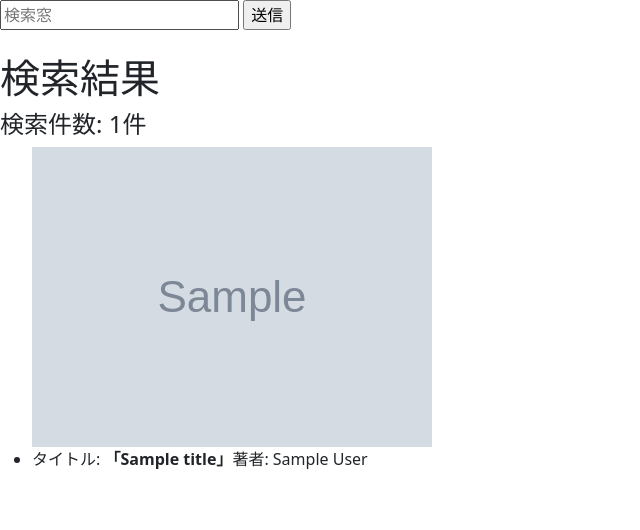
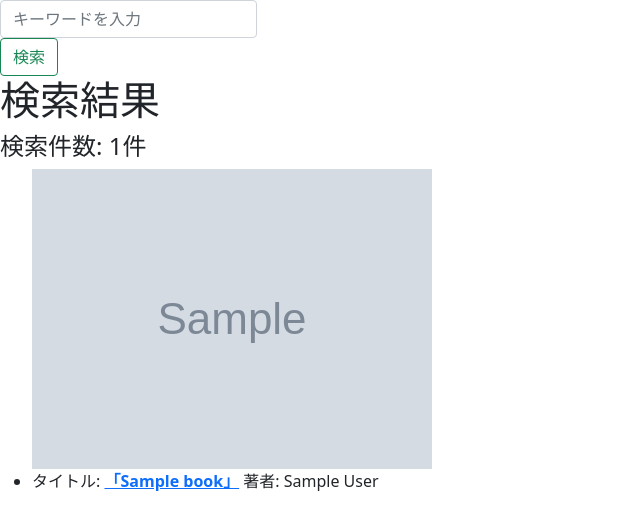
Before and after one commit to yamamotoeigo/BookShelfProject, a Flask app: template templates/search.html in a window 1280 px wide. Shown: the top 530 px of the page, without its empty margins (0-640 px from the left). Run offline with Flask 2, Linux system fonts and the light colour scheme; the template is opened without the code that fills it: most values are stand-ins (such as "Sample title", 1, 10 or a date in 2020); grey boxes marked "Sample" are stand-in pictures.

Commit message:
"詳細ページを実装"

```diff
--- a/app.py
+++ b/app.py
@@ -4,9 +4,14 @@ import requests, jsonify
 app = Flask(__name__)
 url = 'https://www.googleapis.com/books/v1/volumes?q='
 
+# グローバル変数
+books = []
+
+
 @app.route("/")
 def hello_world():
     return "<h1>Hello Flask!</h1>"
+
 
 @app.route('/post', methods=["GET", "POST"])
 def post():
@@ -15,53 +20,65 @@ def post():
     elif request.method == "POST":
         return render_template("post.html", username=request.form['username'], content=request.form['content'])
 
+
+# 本検索ページ
 @app.route('/search', methods=["GET", "POST"])
 def search():
     if request.method == "GET":
-        return render_template('search.html')
+        return render_template('/search.html')
 
     if request.method == "POST":
-        q = request.form['isbn']
-        # json
-        bookData = getBook(q)
-        # title = bookData["items"][0]["volumeInfo"]["title"]
-        # authors = bookData["items"][0]["volumeInfo"]["authors"][0]
-        # image = bookData["items"][0]["volumeInfo"]["imageLinks"]["smallThumbnail"]
-        totalItems = len(bookData['items'])  # 件数
-        # 検索結果の初期化を行う
-        items = []
-        titles = []
-        authors = []
-        images = []
+        q = request.form['q']
+        if q == "":
+            print("hoge")
+            return render_template('/search.html')
+        else:
+            # json
+            books = get_book_info(q)
+            return render_template('/search.html', books=books)
 
-        # 本の情報を配列に追加
-        for i in range(totalItems):
-            items.append(bookData["items"][i])
 
-        # 必要な情報を取得
-        for item in items:
-            titles.append(item["volumeInfo"]["title"])
-            authors.append(item["volumeInfo"]["authors"][0])
-            # images.append(item["volumeInfo"]["imageLinks"]["smallThumbnail"])
-            print(item["volumeInfo"])
+# 本の個別ページ
+@app.route('/book/detail/<int:book_id>', methods=["GET"])
+def book_detail(book_id):
+    # book_id -= 1
+    book = books[(book_id - 1)]
+    return render_template('bookDetail.html', book=book)
 
-        # サムネ画像が存在しない( = "imageLinks" が" volumeInfo" にない)とき, から文字列を入れる
-        for item in items:
-            if "imageLinks" not in item["volumeInfo"]:
-                images.append("")
-            else:
-                images.append(item["volumeInfo"]["imageLinks"]["smallThumbnail"])
 
-        return render_template('/search.html', title=titles, author=authors, totalItems=totalItems, image=images)
+# APIを叩いて本に関するデータを得る
+def get_book(q):
+    req_url = url + q
+    book_datas = requests.get(req_url).json()
+    return book_datas
 
-# 9784167741013
-def getBook(isbn):
-    req_url = url + isbn
-    bookDatas = requests.get(req_url).json()
-    return bookDatas
 
-# def bookDataParse(data):
+# 本の詳細を取得するメソッド
+def get_book_info(q):
+    book_data = get_book(q)
+    total_items = len(book_data['items'])  # 件数
 
+    for i in range(total_items):
+        author = ""
+        publisher = ""
+        image_url = ""
+        if "authors" in book_data["items"][i]["volumeInfo"]:
+            author = book_data["items"][i]["volumeInfo"]["authors"][0]
+        elif "publisher" in book_data["items"][i]["volumeInfo"]:
+            publisher = book_data["items"][i]["volumeInfo"]["publisher"]
+
+        if "imageLinks" in book_data["items"][i]["volumeInfo"]:
+            image_url = book_data["items"][i]["volumeInfo"]["imageLinks"]["smallThumbnail"]
+
+        books.append({
+            "id": i + 1,
+            "title": book_data["items"][i]["volumeInfo"]["title"],
+            "publisher": publisher,
+            "author": author,
+            "image_url": image_url,
+        })
+
+    return books
 
 
 if __name__ == '__main__':
--- a/templates/search.html
+++ b/templates/search.html
@@ -9,21 +9,29 @@
     <title>Document</title>
 </head>
 <body>
-<form action="/search" method="post">
-    <input type="text" name="isbn" placeholder="検索窓">
-    <input type="submit" value="送信">
-</form>
-<br>
-    <h1>検索結果</h1>
-    <h4>検索件数: {{ totalItems }}件</h4>
+<div class="input-group">
+    <form action="/search" method="post">
+        <input type="text" class="form-control" placeholder="キーワードを入力" name="q">
+        <input class="btn btn-outline-success" type="submit" id="button-addon2" value="検索"><i class="fas fa-search"></i></input>
+    </form>
+</div>
+<h1>検索結果</h1>
+    <h4>検索件数: {{ books | length }}件</h4>
     <ul>
-        {% for i in range(totalItems) %}
-            {% if image[i] != "" %}
-                <img src={{ image[i] }} alt="本の表紙画像">
+        {% for book in books %}
+            {% if book["image_url"] != "" %}
+                <img src={{ book["image_url"] }} alt="本の表紙画像">
             {% else %}
-                <img src={{ image[i] }} alt="表紙画像がありません">
+                <img src={{ book["image_url"] }} alt="表紙画像がありません">
             {% endif %}
-            <li>タイトル: <b>「{{ title[i] }}」</b>著者: {{ author[i] }}</li>
+
+            {% if book["author"] != "" %}
+                <li>タイトル: <a href="/book/detail/{{ book["id"] }}" role="button"><b>「{{ book["title"] }}」</b></a> 著者: {{ book["author"] }}</li>
+            {% elif book["publisher"] != "" %}
+                <li>タイトル: <a href="/book/detail/{{ book["id"] }}" role="button"><b>「{{ book["title"] }}」</b></a>出版社: {{ book["publisher"] }}</li>
+            {% else %}
+                <li>タイトル: <a href="/book/detail/{{ book["id"] }}" role="button"><b>「{{ book["title"] }}」</b></a>出版社 and 著者: 情報がありません</li>
+            {% endif %}
             <br>
         {% endfor %}
     </ul>
```
Also changed, not shown: templates/result.html (+19 -3 lines).
